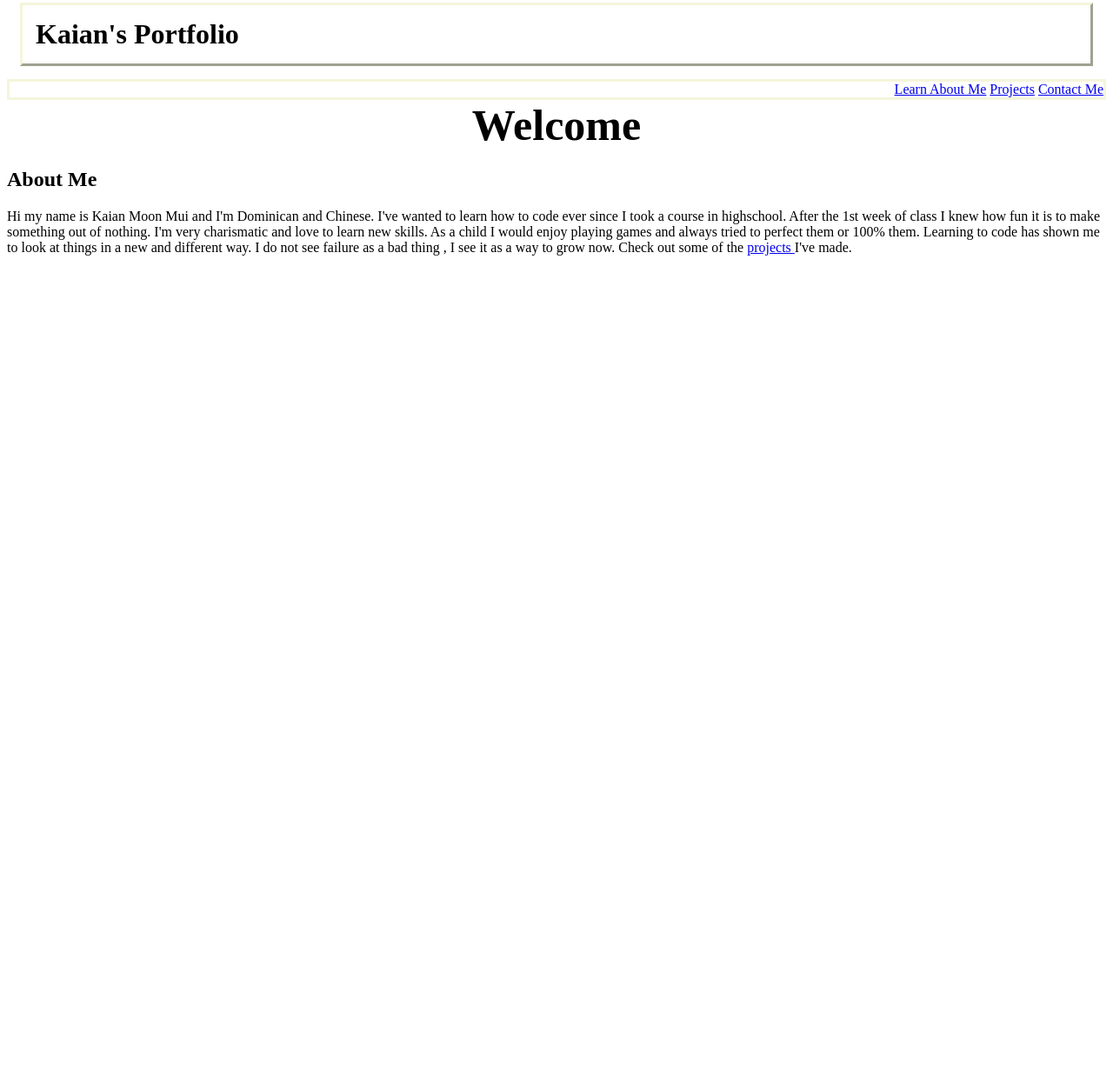
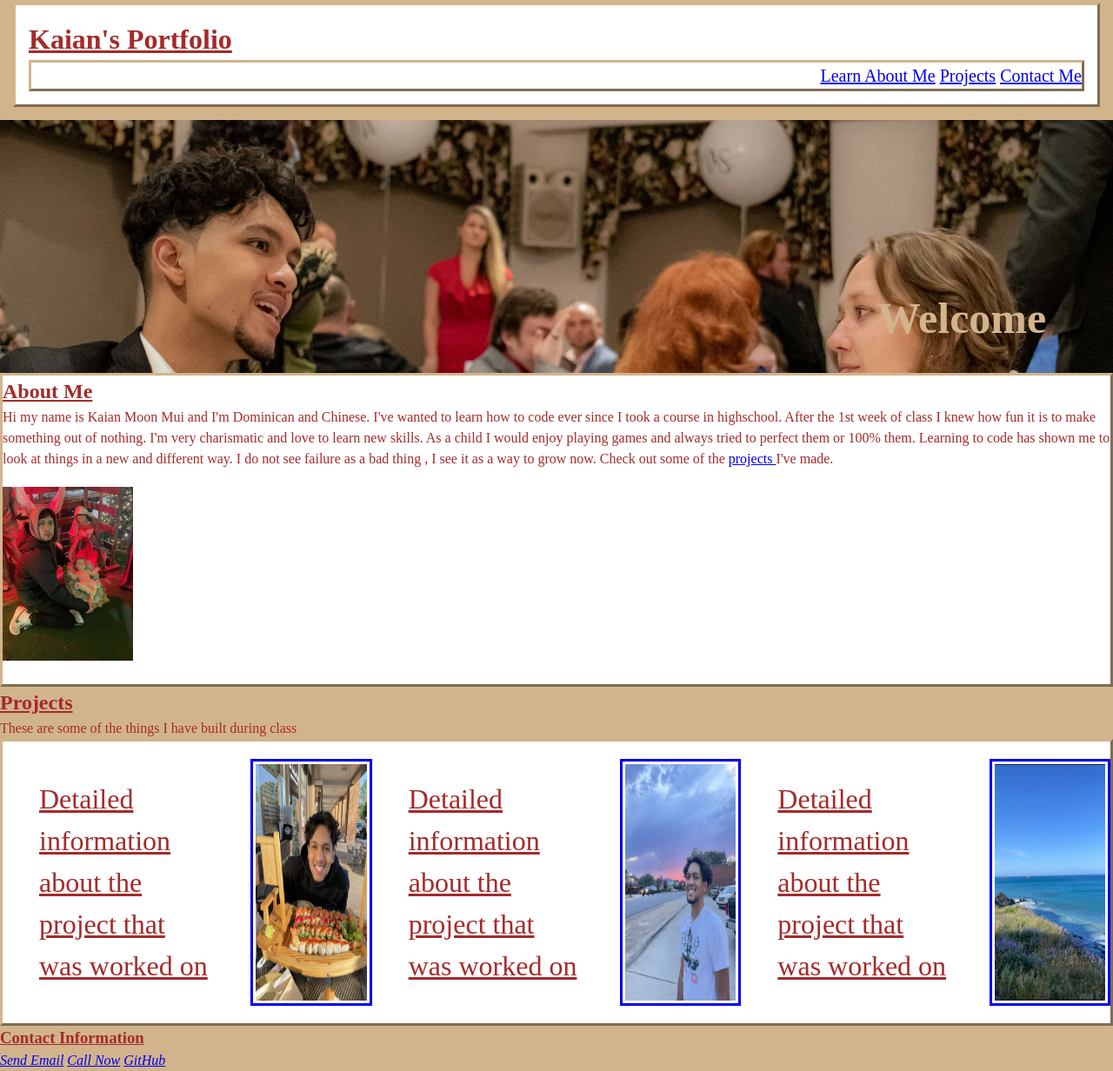
Before and after one commit to Muisagara/Challenge-2, a plain HTML site: page index.html in a window 1280 px wide. Shown: the part 12-1244 px from the top of the page at 87% size. Before the commit the page ends 800 px from the top, so only its background shows below. Drawn offline with Linux system fonts and the light colour scheme.

Commit message:
Redid the whole HTML and CSS files

```diff
--- a/assets/css/style.css
+++ b/assets/css/style.css
@@ -1,20 +1,93 @@
-header h1 {
+:root {
+    --primary: beige;
+    --secondary: white;
+    --text-color: brown;
+    --light: tan;
+
+
+}
+
+* {
+    margin: 0;
+    padding: 0;
+}
+header  {
     margin: 15px;
     padding: 15px;
-    border-block: 20px;
-    border: beige;
-    border-style: outset;
+    border:outset var(--light);
+    background-color: var(--secondary)
+}
+h1 , h2 , h3  {
+    text-decoration: underline;
 }
 nav {
     display: block;
     border: solid;
     text-align: end;
-    border-color: beige;
+    border:outset var(--light);
+    background-color: var(--secondary);
+    font-size: 20px
 }
 
+body{
+
+    color: var(--text-color);
+    background-color: var(--light);
+    line-height: 1.5;
+    border: outset var(--seconday);
+    font-family: 'Times New Roman', Times, serif;
+}
 .hero-banner {
     font-size: 50px;
     font-weight: bold;
     text-align: center;
-    background-image: url();
+    background-image: url(Kaian-3.jpg);
+    background-size: cover;
+    background-position: center;
+    background-blend-mode: soft-light;
+    min-height: 30vh;
+    color: var(--light);
+    padding: 2% 6%;
+    display: flex;
+    justify-content: flex-end;
+    align-items: flex-end;
+    text-align: right;
 }
+
+.content img {
+    display: inline;
+    margin: 20px auto ;
+    max-width: 150px;
+
+}
+.wrap {
+    display: flex;
+    border:outset var(--light);
+    background-color: var(--secondary)
+}
+
+
+/* text on the side of projects */
+.information-1, .information-2, .information-3  {
+    text-decoration: underline;
+    font-size: xx-large;
+    margin: 12px;
+    padding: 30px;
+}
+/* The whole Box kaian */
+.pictures {
+    display: flex;
+    border:outset var(--light);
+    background-color: var(--secondary)
+}
+    /* this is the pictures in the box */
+.pictures img {
+    display: inline;
+    margin: 20px auto;
+    max-width: 10%;
+    padding: 3px;
+    border: solid;
+}
+.pictures a {
+    display: contents;
+}
--- a/index.html
+++ b/index.html
@@ -16,7 +16,6 @@
                 <a href="#projects">Projects</a>
                 <a href="#contact">Contact Me</a>
             </nav>
-
         </header>
         <section class="hero-banner">
             <div>
@@ -31,9 +30,35 @@
                         Hi my name is Kaian Moon Mui and I'm Dominican and Chinese. I've wanted to learn how to code ever since I took a course in highschool. After the 1st week of class I knew how fun it is to make something out of nothing. I'm very charismatic and love to learn new skills. As a child I would enjoy playing games and always tried to perfect them or 100% them. Learning to code has shown me to look at things in a new and different way. I do not see failure as a bad thing , I see it as a way to grow now. Check out some of the
                             <a href="#projects">projects </a></nav>I've made.</P>
                 </div>
+                <img src="./assets/css/Kaian-4.jpg" alt="Picture-of-Kaian-Mui">
             </section>
         </Main>
+            <section class="content-2" id="projects">
+                <h2>Projects</h2>
+                    <div>
+                        <p>These are some of the things I have built during class</p>
+                    </div>
+                        <div class="pictures">
+                                    <div class="information-1">Detailed information about the project that was worked on</div>
+                            <a href="https://github.com/Muisagara/Challenge-2"> <img src="./assets/css/Snapchat-1621844683.jpg" alt="picture-of-project-1"></a>
 
+                                <div class="information-2">Detailed information about the project that was worked on</div>
+                                <a href="https://github.com/Muisagara/Challenge-2"> <img src="./assets/css/Kaian-2.jpg" alt="picture-of-project-2"></a>
+
+                                <div class="information-3">Detailed information about the project that was worked on</div>
+                                <a href="https://github.com/Muisagara/Challenge-2"> <img src="./assets/css/IMG_20230801_220941.jpg" alt="picture-of-project-3"></a>
+                        </div>
+            </section>
+            <footer id="Contact">
+                <h3>Contact Information</h3>
+                <div>
+                    <address>
+                    <a href="mailto:kaianmui@gmail.com">Send Email</a>
+                    <a href="tel:+7043454558">Call Now</a>
+                    <a href="https://github.com/Muisagara">GitHub</a>
+                    </address>
+                </div>
+            </footer>
 
 
     </body>
```
Also changed, not shown: assets/css/IMG_20230801_220941.jpg (added), assets/css/Kaian-2.jpg (added), assets/css/Kaian-3.jpg (added), assets/css/Kaian-4.jpg (added), assets/css/Snapchat-1621844683.jpg (added).
